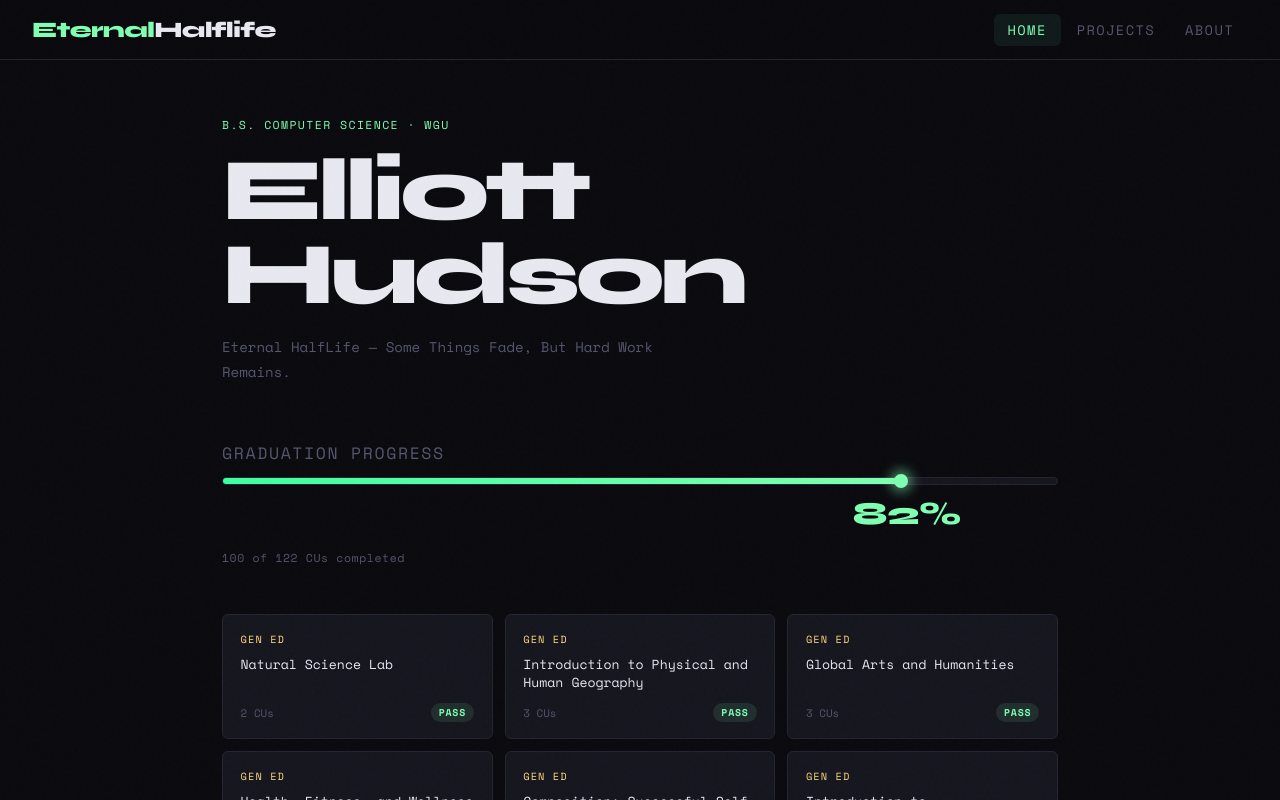
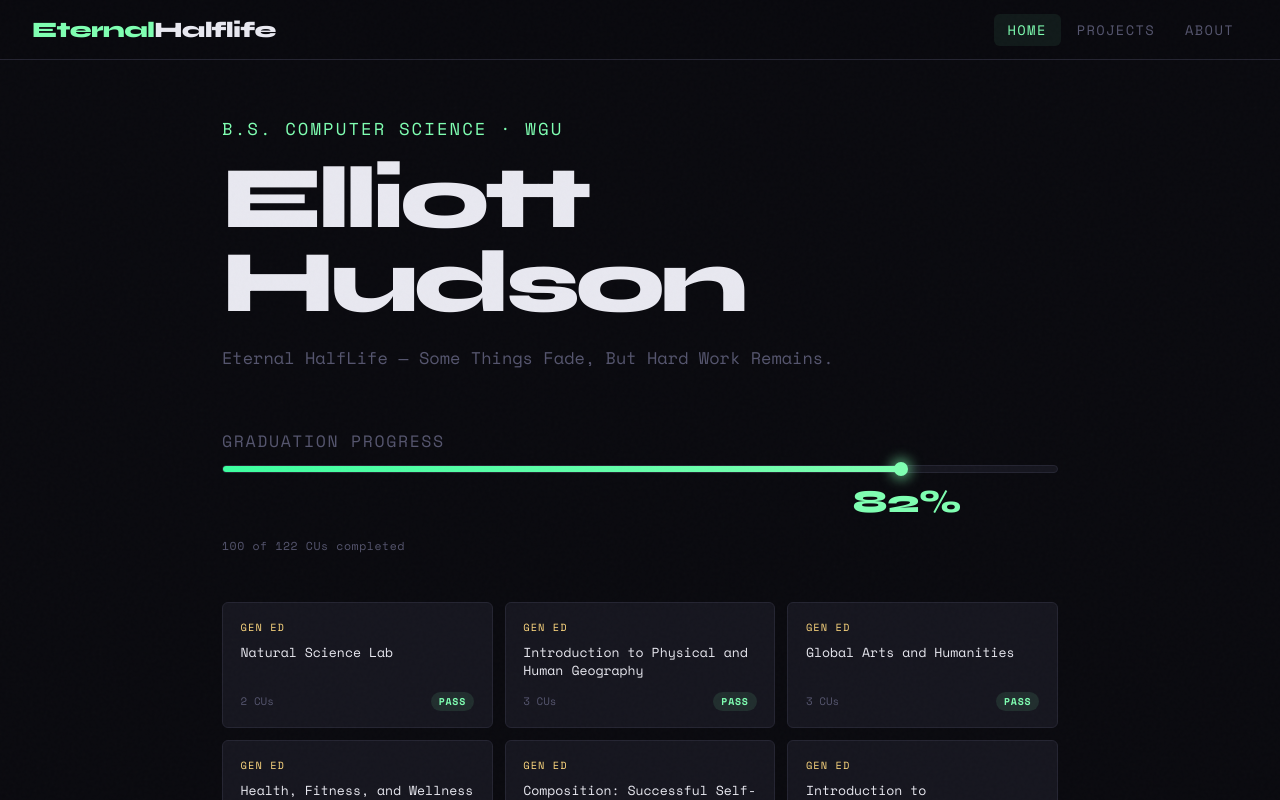
Before and after one commit to elliottph2772/eternalhalflife, a React (Vite) app: page / in a window 1280 px wide. Shown: the top 800 px of the page. Built offline with nearby package versions, Linux system fonts and the light colour scheme.

Commit message:
font size tweaks

```diff
--- a/src/App.css
+++ b/src/App.css
@@ -119,7 +119,7 @@ main {
   margin-bottom: 3.5rem;
 }
 .hero-tag {
-  font-size: 0.72rem;
+  font-size: 1.08rem;
   letter-spacing: 0.12em;
   text-transform: uppercase;
   color: var(--accent);
@@ -136,9 +136,8 @@ main {
 }
 .hero-sub {
   color: var(--muted);
-  font-size: 0.88rem;
+  font-size: 1.06rem;
   line-height: 1.75;
-  max-width: 480px;
 }
 
 /* ── PROGRESS ────────────────────────────────────────────────────────────────── */
```
